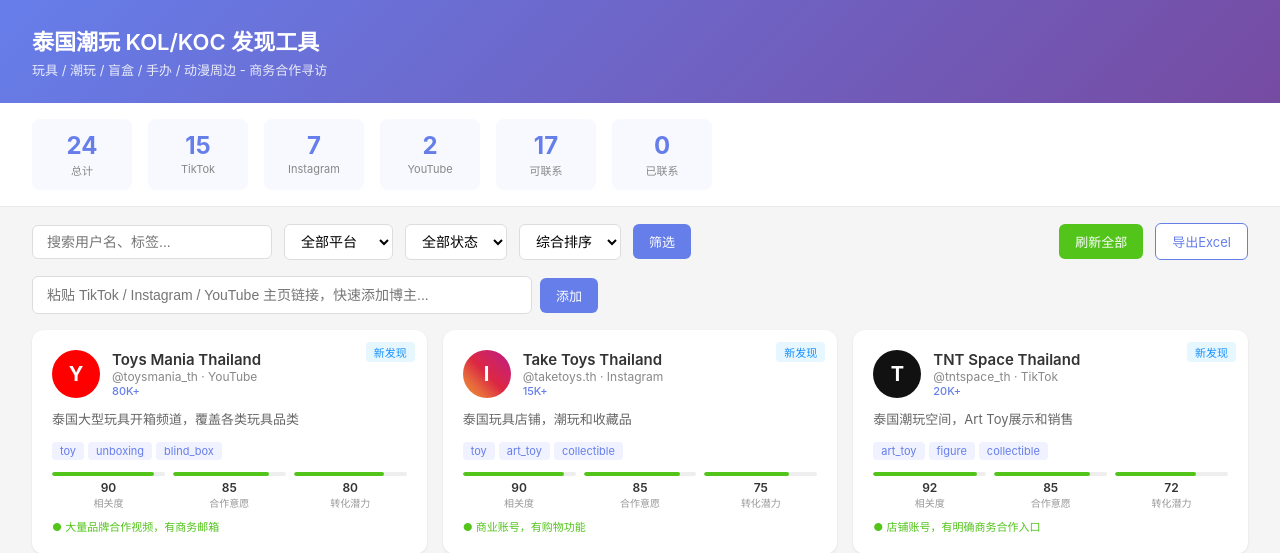
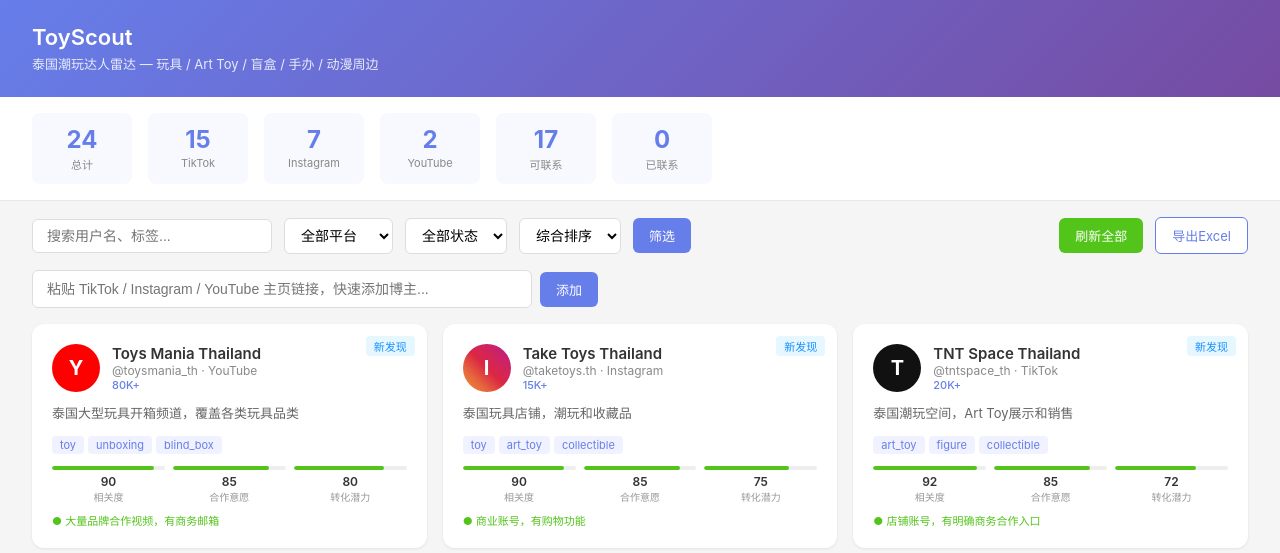
Before and after one commit to Lafae0610/toyscout, a Flask app: page / in a window 1280 px wide. Shown: the top 553 px of the page. Run offline with Flask 3, Linux system fonts and the light colour scheme.

Commit message:
rebrand: 更名为 ToyScout — 潮玩达人雷达
Co-Authored-By: Claude Opus 4.6 <noreply@anthropic.com>

```diff
--- a/app.py
+++ b/app.py
@@ -676,6 +676,6 @@ init_db()
 if __name__ == "__main__":
     port = int(os.environ.get("PORT", 5050))
     debug = os.environ.get("FLASK_ENV") != "production"
-    print(f"\n  🚀 泰国潮玩KOL/KOC发现工具已启动")
+    print(f"\n  🚀 ToyScout 已启动")
     print(f"  📍 打开浏览器访问: http://localhost:{port}\n")
     app.run(debug=debug, host="0.0.0.0", port=port)
--- a/templates/index.html
+++ b/templates/index.html
@@ -3,7 +3,7 @@
 <head>
     <meta charset="UTF-8">
     <meta name="viewport" content="width=device-width, initial-scale=1.0">
-    <title>泰国潮玩 KOL/KOC 发现</title>
+    <title>ToyScout - 潮玩达人雷达</title>
     <style>
         * { margin: 0; padding: 0; box-sizing: border-box; }
         body { font-family: -apple-system, BlinkMacSystemFont, "Segoe UI", sans-serif; background: #f5f5f5; color: #333; }
@@ -87,8 +87,8 @@
 </head>
 <body>
     <div class="header">
-        <h1>泰国潮玩 KOL/KOC 发现工具</h1>
-        <p>玩具 / 潮玩 / 盲盒 / 手办 / 动漫周边 - 商务合作寻访</p>
+        <h1>ToyScout</h1>
+        <p>泰国潮玩达人雷达 — 玩具 / Art Toy / 盲盒 / 手办 / 动漫周边</p>
     </div>
 
     <div class="stats-bar">
--- a/templates/profile.html
+++ b/templates/profile.html
@@ -3,7 +3,7 @@
 <head>
     <meta charset="UTF-8">
     <meta name="viewport" content="width=device-width, initial-scale=1.0">
-    <title>{{ profile.display_name or profile.handle }} - KOL详情</title>
+    <title>{{ profile.display_name or profile.handle }} - ToyScout</title>
     <style>
         * { margin: 0; padding: 0; box-sizing: border-box; }
         body { font-family: -apple-system, BlinkMacSystemFont, "Segoe UI", sans-serif; background: #f5f5f5; color: #333; }
@@ -78,7 +78,7 @@
 </head>
 <body>
     <div class="top-bar">
-        <a href="/">&larr; 返回列表</a>
+        <a href="/">&larr; ToyScout</a>
         <span style="color:#ccc">|</span>
         <span style="font-size:13px;color:#999">{{ profile.platform }} {{ profile.handle }}</span>
     </div>
```
